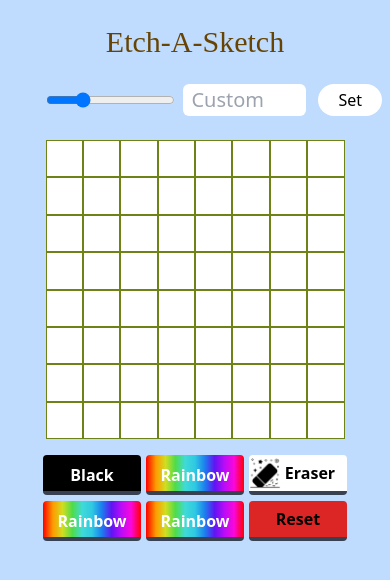
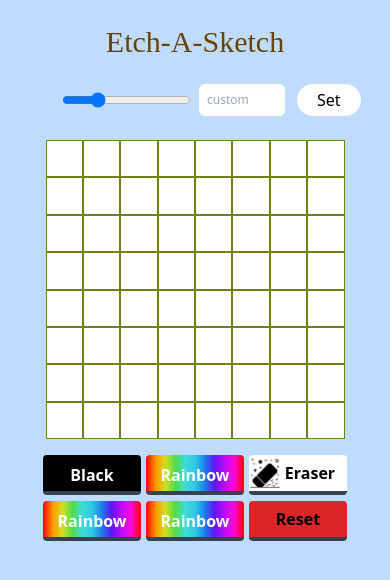
Before and after one commit to Complexlity/etch-a-sketch, a website: page index.html in a window 390 px wide. Drawn offline with nearby package versions, Linux system fonts and the light colour scheme.

Commit message:
Reduce input font size on mobile

```diff
--- a/index.html
+++ b/index.html
@@ -36,8 +36,8 @@
             type="number"
             min="1"
             max="100"
-            placeholder="Custom"
-            class="rounded-md text-xl md:text-2xl w-18 px-2"
+            placeholder="custom"
+            class="rounded-md text-xs sm:text-2xl w-18 px-2"
           />
           <button
             class="rounded-full bg-white px-5 py-1 hover:bg-blue-700 hover:text-white"
--- a/input.css
+++ b/input.css
@@ -72,6 +72,7 @@ img.color {
     gap: 0.5rem;
   }
   img.color {
+    width: 1.5rem;
     margin-right: 0;
   }
 }
```
Also changed, not shown: css/styles.css.
